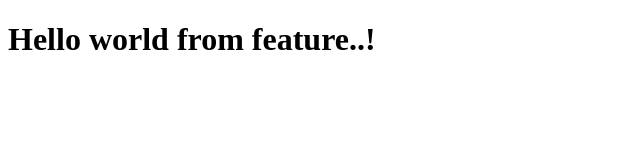
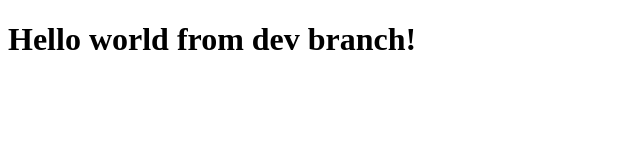
Before and after one commit to RuwanCoding/git-lab-activity, a plain HTML site: page index.html in a window 1280 px wide. Shown: the whole page, without its empty margins (0-640 px from the left). Drawn offline with Linux system fonts and the light colour scheme.

Commit message:
Update title in dev branch

```diff
--- a/index.html
+++ b/index.html
@@ -6,6 +6,6 @@
     <title>Document</title>
 </head>
 <body>
-    <h1>Hello world from feature..!</h1>
+    <h1>Hello world from dev branch!</h1>
 </body>
 </html>
```
